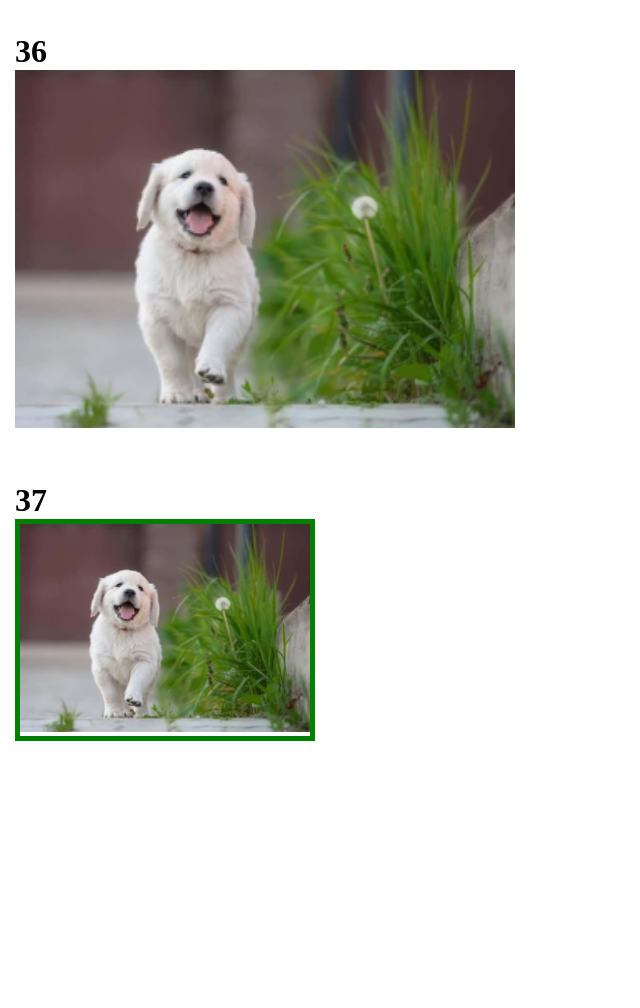
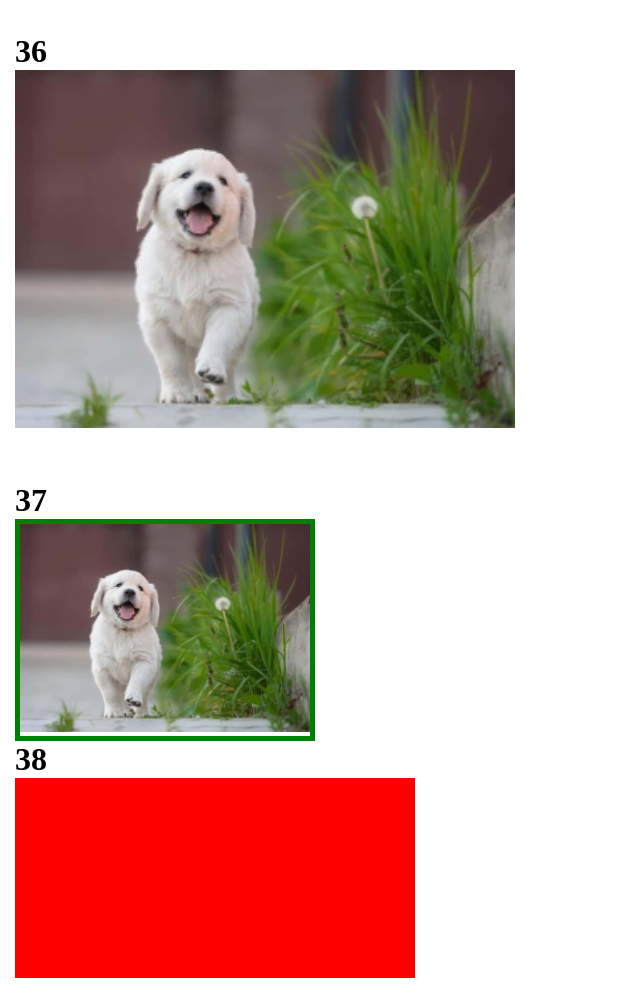
Before and after one commit to MariQerdika/Animations, a plain HTML site: page index.html in a window 1280 px wide. Shown: the part 9546-10554 px from the top of the page, without its empty margins (0-640 px from the left). Before the commit the page ends 10317 px from the top, so only its background shows below. Drawn offline with Linux system fonts and the light colour scheme.

Commit message:
add colorful animation

```diff
--- /dev/null
+++ b/assets/sass/animations/_animation-thirtyeight.scss
@@ -0,0 +1,16 @@
+.animation-thirtyeight {
+  .color-path {
+    width: 400px;
+    height: 200px;
+    animation: color 5s infinite linear;
+    background: red;
+  }
+}
+@keyframes color {
+  0% {
+    filter: hue-rotate(0deg);
+  }
+  100% {
+    filter: hue-rotate(360deg);
+  }
+}
--- a/assets/sass/main.scss
+++ b/assets/sass/main.scss
@@ -1,5 +1,6 @@
 @import "basic/_basic";
 @import "animations/_animations";
+@import "animations/_animation-zero";
 @import "animations/_animation-one";
 @import "animations/_animation-two";
 @import "animations/_animation-three";
@@ -37,5 +38,5 @@
 @import "animations/_animation-thirtyfive";
 @import "animations/_animation-thirtysix";
 @import "animations/_animation-thirtyseven";
-@import "animations/_animation-zero";
+@import "animations/_animation-thirtyeight";
 @import "pages/_home";
--- a/index.html
+++ b/index.html
@@ -269,6 +269,12 @@
                 <img src="assets/images/puppy.png" alt="hover">
             </div>
     </div>
+      <div class="animation-thirtyeight">
+        <h1>38</h1>
+                <div class="color-path">
+
+            </div>
+        </div>
 
 </div>
 </body>
```
Also changed, not shown: assets/css/main.css, 1 other file.
